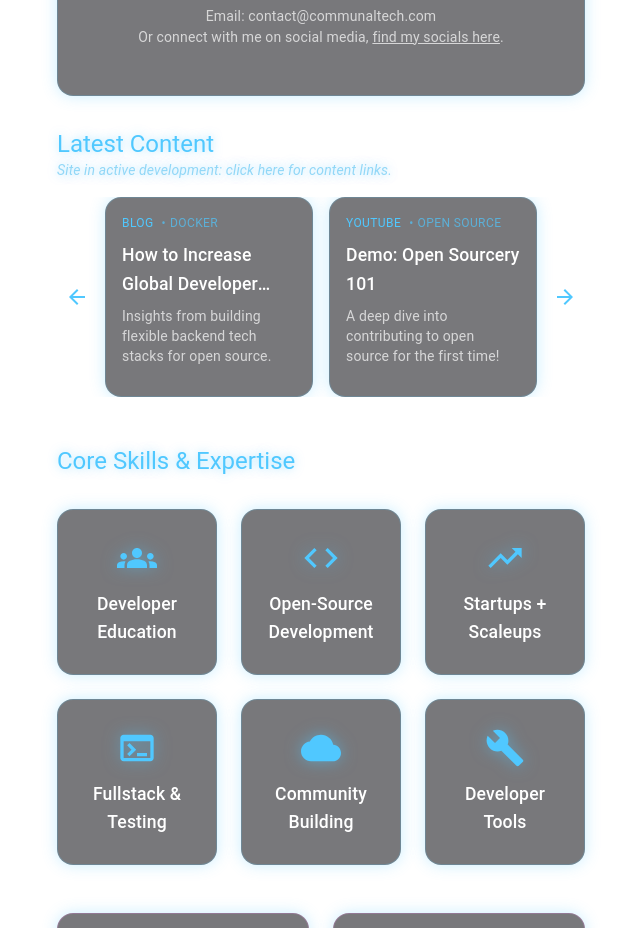
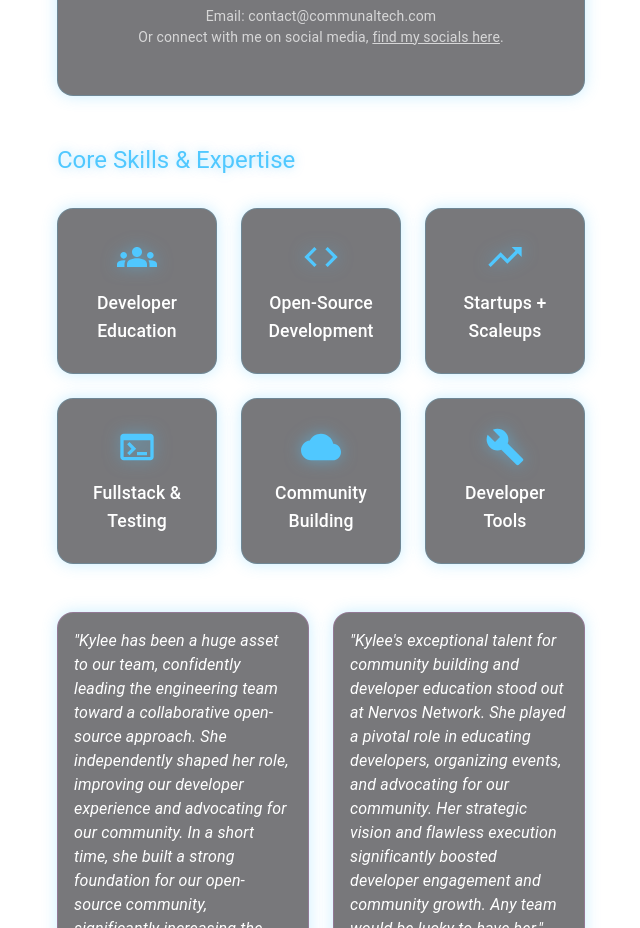
Before and after one commit to kyleecodes/communaltech_nextjs_website, a Next.js app: page / in a window 1280 px wide. Shown: the part 1400-2328 px from the top of the page, without its empty margins (319-959 px from the left). Built offline with nearby package versions, Linux system fonts and the light colour scheme.

Commit message:
Update page.tsx

```diff
--- a/app/page.tsx
+++ b/app/page.tsx
@@ -259,7 +259,7 @@ export default function Page() {
 
         {/* <PhotoCarousel /> */}
 
-        <Typography
+{/*         <Typography
           variant="h5"
           sx={{
             // mb: 3,
@@ -286,7 +286,7 @@ export default function Page() {
             Site in active development: click here for content links.
           </Link>
         </Typography>
-        <ContentSlider />
+        <ContentSlider /> */}
 
         {/*
         <Typography
```
